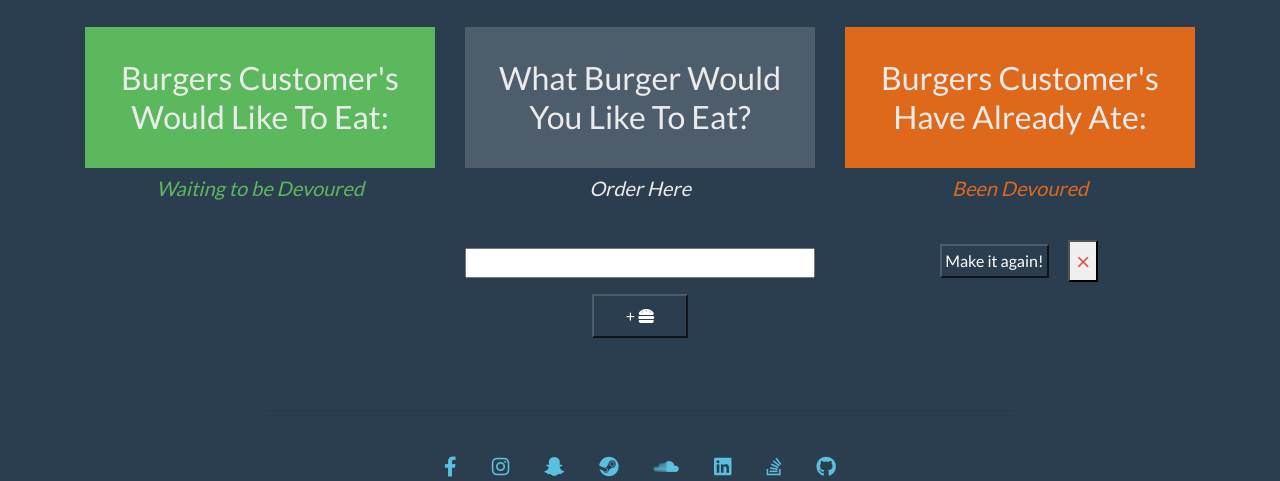
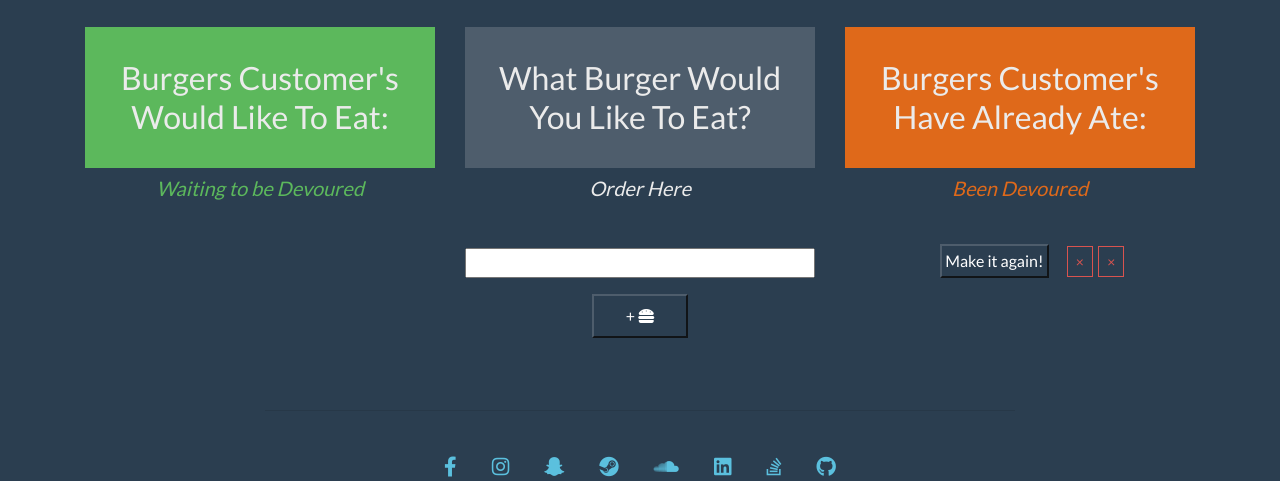
Before and after one commit to WasteOfADrumBum/Node-Express-Handlebars, a Node server app: template views/index.handlebars in a window 1280 px wide. Shown: the part 340-821 px from the top of the page. Run offline with Node 20, Linux system fonts and the light colour scheme; the template is opened without the code that fills it: most values are stand-ins (such as "Sample title", 1, 10 or a date in 2020); some libraries are stand-ins or nearby versions.

Commit message:
DELETE BTN 404 OR INCORRECT FUNCTION
PUT BOTH DELETE BTNS ON UNTIL FIGURING OUT HOW TO MAKE ONE OR THE OTHER FUNCTIONAL

```diff
--- a/views/layouts/main.handlebars
+++ b/views/layouts/main.handlebars
@@ -13,16 +13,16 @@
    		<link rel="stylesheet" href="https://use.fontawesome.com/releases/v5.14.0/css/all.css">
 		{{!-- CSS --}}
 		<link rel="stylesheet" href="/assets/css/style.css" type="text/css" />
+		{{!-- JavaScript --}}
+		<script src="https://code.jquery.com/jquery-3.5.1.js"></script>
+		<script src="https://cdnjs.cloudflare.com/ajax/libs/popper.js/1.12.9/umd/popper.min.js"></script>
+		<script src="https://maxcdn.bootstrapcdn.com/bootstrap/4.0.0/js/bootstrap.min.js"></script>
 	</head>
 	<body>
 		{{!-- Insert index.handlebars into body --}}
 		{{{ body }}}
 
 		{{!-- JavaScript --}}
-		{{!-- <script src="https://code.jquery.com/jquery-3.2.1.slim.min.js"></script> --}}
-		<script src="https://code.jquery.com/jquery-3.5.1.js"></script>
-		<script src="https://cdnjs.cloudflare.com/ajax/libs/popper.js/1.12.9/umd/popper.min.js"></script>
-		<script src="https://maxcdn.bootstrapcdn.com/bootstrap/4.0.0/js/bootstrap.min.js"></script>
 		<script src="/assets/js/script.js"></script>
 	</body>
 </html>
--- a/views/partials/burgers/burgerBlock.handlebars
+++ b/views/partials/burgers/burgerBlock.handlebars
@@ -12,23 +12,22 @@
     </form>
 
     {{!-- Delete --}}
-    {{!--
-    <form class="custForm col-md-2 text-center" action="/api/burger/delete" method="POST" id="delete_burger">
+
+    {{!-- working incorrectly --}}
+    <form class="custForm col-md-1 text-center" action="/api/burger/delete" method="POST" id="delete_burger">
         <input type="hidden" name="id" value="{{id}}">
         <button form="delete_burger" type="submit" class="btn btn-sm btn-outline-danger delete-burger">
             <span class="text-danger" aria-hidden="true">&times;</span>
         </button>
     </form>
-    --}}
 
-    <div class="custForm col-md-2 text-center">
-      <button class="delete-burger" data-id="{{this.id}}" class="btn btn-sm btn-outline-danger delete-burger">
+    {{!-- 404 error --}}
+    <div class="custForm col-md-1 text-center">
+      <button data-id="{{this.id}}" class="btn btn-sm btn-outline-danger delete-burger">
           <span class="text-danger" aria-hidden="true">&times;</span>
       </button>
     </div>
     {{!-- → burgers_controller.js --}}
 
-    {{!-- → burgers_controller.js --}}
-
     <div class="col-md-3"></div>
 </div>
```
Also changed, not shown: public/assets/js/script.js.
